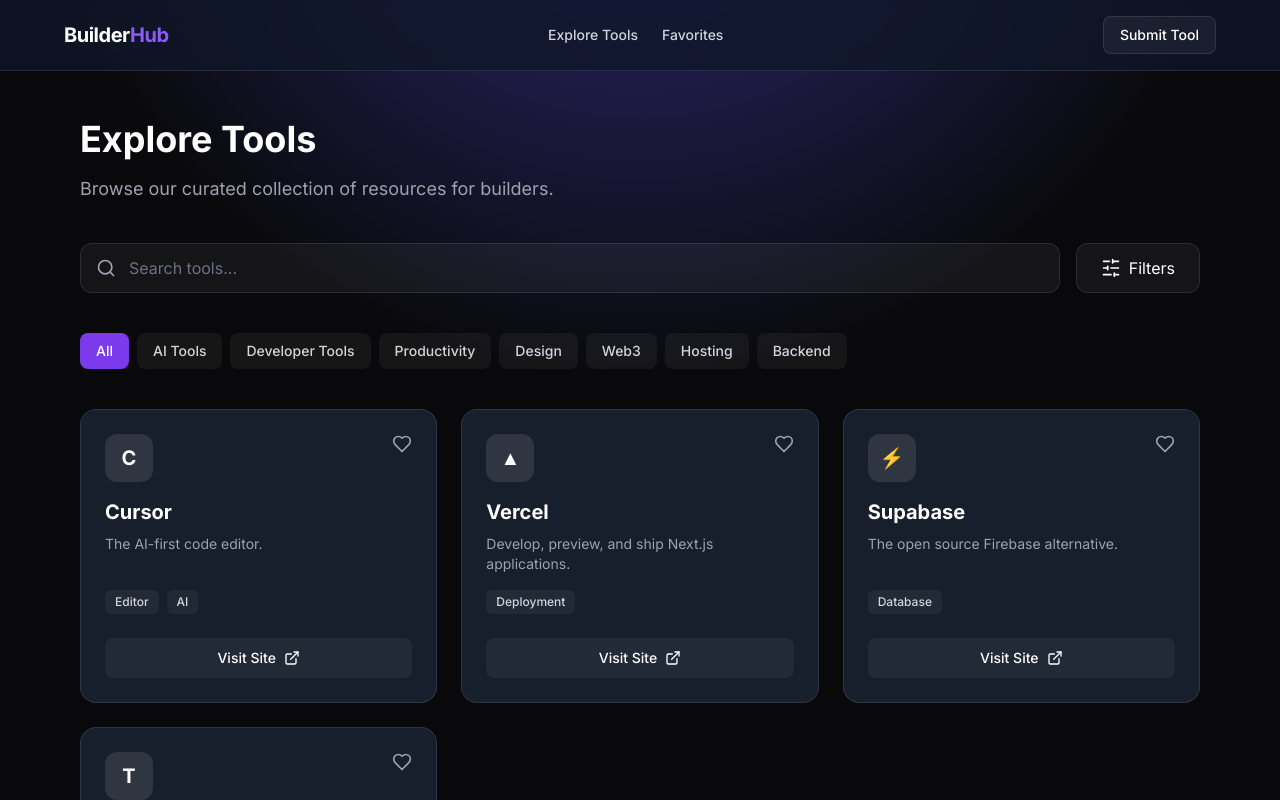
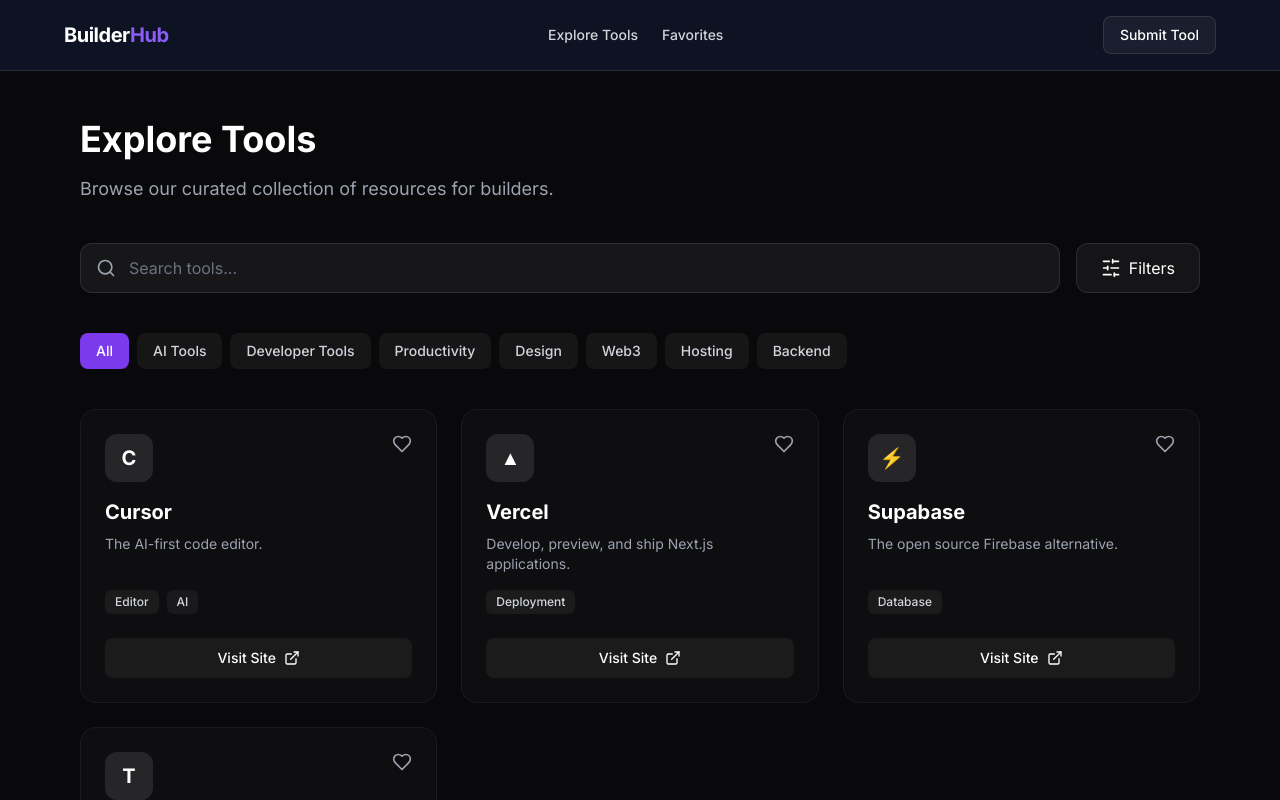
Before and after one commit to realmasin/builderhub, a Next.js app: page /tools in a window 1280 px wide. Shown: the top 800 px of the page. Built offline with nearby package versions, Linux system fonts and the light colour scheme.

Commit message:
Update globals.css

```diff
--- a/src/app/globals.css
+++ b/src/app/globals.css
@@ -3,25 +3,32 @@
 @tailwind utilities;
 
 :root {
-  --background: #0f172a;
-  --foreground: #f8fafc;
-  --primary: #8b5cf6;
-  --card: rgba(30, 41, 59, 0.7);
-  --border: rgba(255, 255, 255, 0.1);
+  --background: #09090b;
+  --foreground: #fafafa;
 }
 
 body {
   background-color: var(--background);
   color: var(--foreground);
-  font-family: system-ui, -apple-system, BlinkMacSystemFont, "Segoe UI", Roboto, sans-serif;
-  background-image: radial-gradient(circle at 50% -20%, #312e81 0%, transparent 40%);
-  background-repeat: no-repeat;
-  min-height: 100vh;
 }
 
+
 .glass-card {
-  background: var(--card);
-  backdrop-filter: blur(12px);
-  border: 1px solid var(--border);
-  border-radius: 16px;
+  background: rgba(24, 24, 27, 0.4);
+  backdrop-filter: blur(8px);
+  border: 1px solid rgba(255, 255, 255, 0.05);
+  border-radius: 1rem;
 }
+
+input, textarea, select {
+  background-color: rgba(39, 39, 42, 0.5) !important;
+  border: 1px solid rgba(255, 255, 255, 0.1) !important;
+  color: #fff !important;
+  transition: all 0.3s ease;
+}
+
+input:focus, textarea:focus, select:focus {
+  border-color: #8b5cf6 !important;
+  box-shadow: 0 0 0 2px rgba(139, 92, 246, 0.2) !important;
+  outline: none !important;
+}
```
